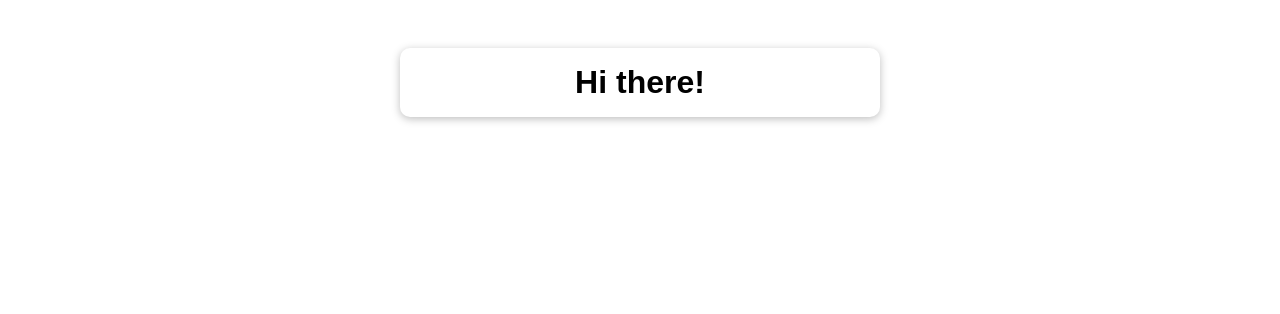
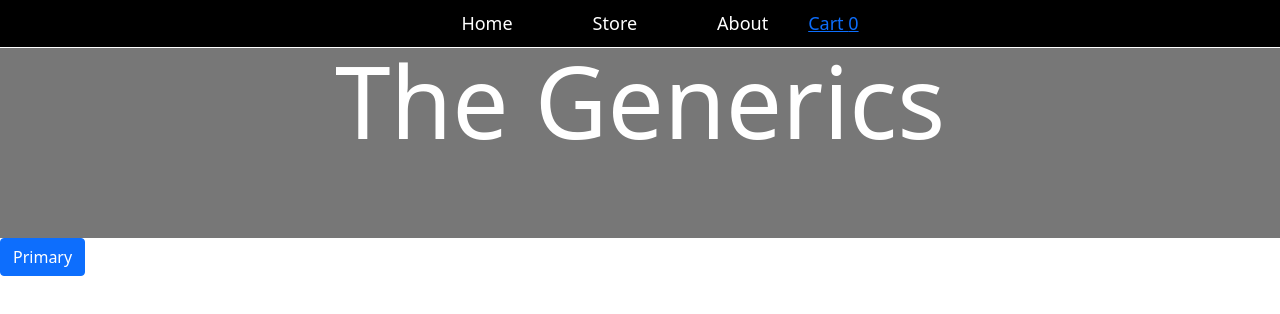
Before and after one commit to AthulPM97/E-commerce-website, a React (Create React App) app: page / in a window 1280 px wide. Shown: the top 314 px of the page. Built offline with nearby package versions, Linux system fonts and the light colour scheme.

Commit message:
modification

```diff
--- a/package.json
+++ b/package.json
@@ -6,7 +6,9 @@
     "@testing-library/jest-dom": "^4.2.4",
     "@testing-library/react": "^9.4.1",
     "@testing-library/user-event": "^7.2.1",
+    "bootstrap": "^5.1.3",
     "react": "^18.0.0",
+    "react-bootstrap": "^2.7.0",
     "react-dom": "^18.0.0",
     "react-scripts": "^5.0.1"
   },
--- a/src/App.js
+++ b/src/App.js
@@ -1,11 +1,14 @@
 import React from 'react';
+import Header from './components/Header/Header';
+import {Button} from 'react-bootstrap';
 
 import './App.css';
 
 function App() {
   return (
-    <div className="app">
-      <h1>Hi there!</h1>
+    <div className="Ecommerce-container">
+      <Header />
+      <Button variant='primary'>Primary</Button>
     </div>
   );
 }
--- /dev/null
+++ b/src/components/Header/Header.css
@@ -0,0 +1,44 @@
+@import url('https://fonts.googleapis.com/css2?family=Metal+Mania&display=swap');
+
+* {
+    box-sizing: border-box;
+    margin: 0;
+    padding: 0;
+}
+/* body{
+    height:100vh;
+} */
+header {
+    text-align: center;
+    margin:0;
+    padding:0px;
+    padding-bottom:30px;
+    background:#777;
+    color:white;
+}
+
+header ul{
+    display:flex;
+    padding:10px;
+    font-size:18px;
+    font-weight:200;
+    justify-content: center;
+    list-style-type: none;
+    border-bottom:0.1rem solid white;
+    position: fixed;
+    top: 0%;
+    background: black;
+    width: 100%;
+    z-index: 1;
+}
+header li{
+    margin:0px 40px;
+}
+header li a{
+    text-decoration: none;
+    color:white;
+}
+header h1{
+    padding:40px;
+    font-size:100px;
+}
--- /dev/null
+++ b/src/components/Header/Header.js
@@ -0,0 +1,17 @@
+import './Header.css'
+
+const Header = (props) => {
+    return (
+        <header className="header">
+            <ul>
+                <li>Home</li>
+                <li>Store</li>
+                <li>About</li>
+            <a href='www.google.com'>Cart <span>0</span></a>
+            </ul>
+            <h1>The Generics</h1>
+        </header>
+    )
+};
+
+export default Header;
```
Also changed, not shown: src/index.js (+9 -5 lines), 1 other file (tests, documents, lock files or other folders).
